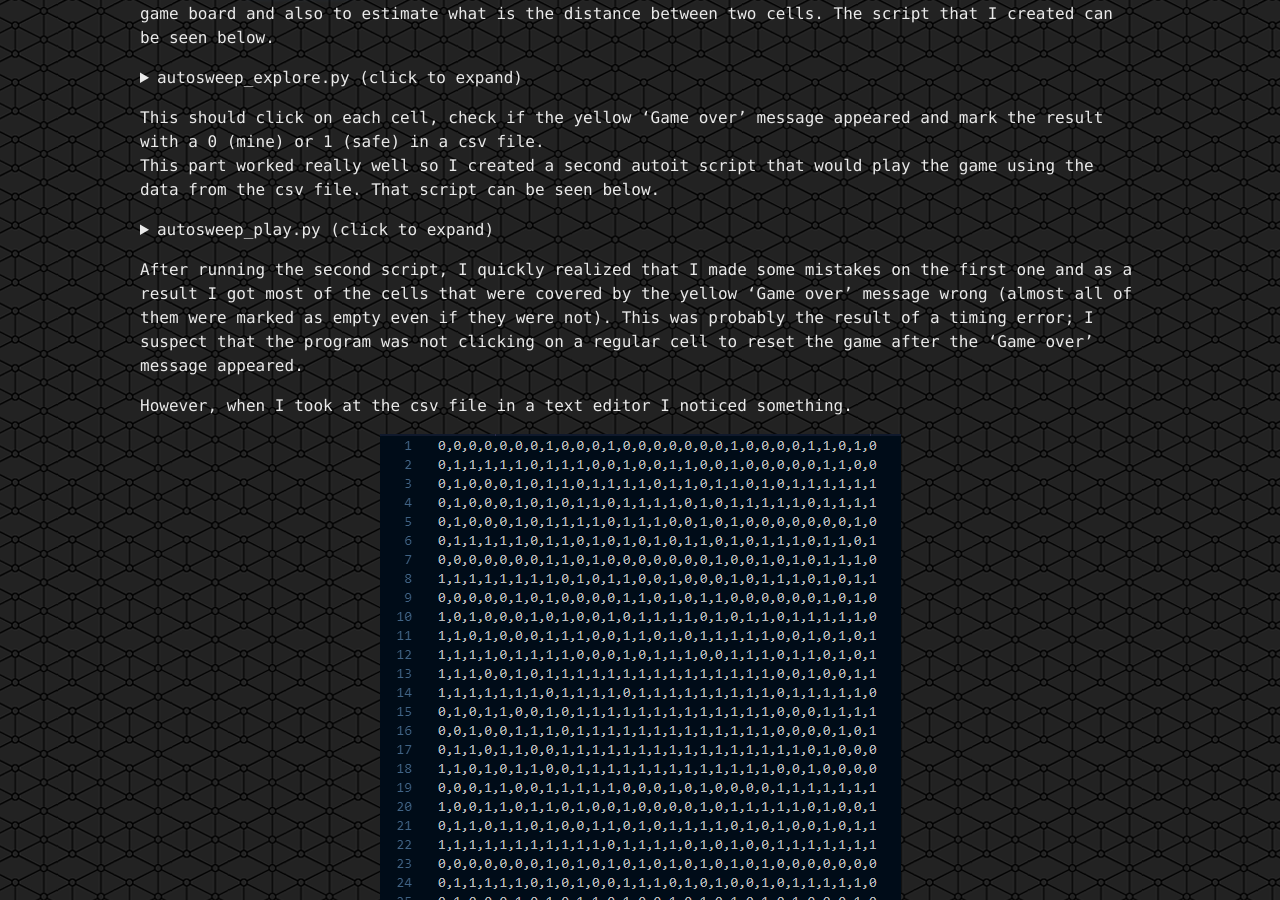
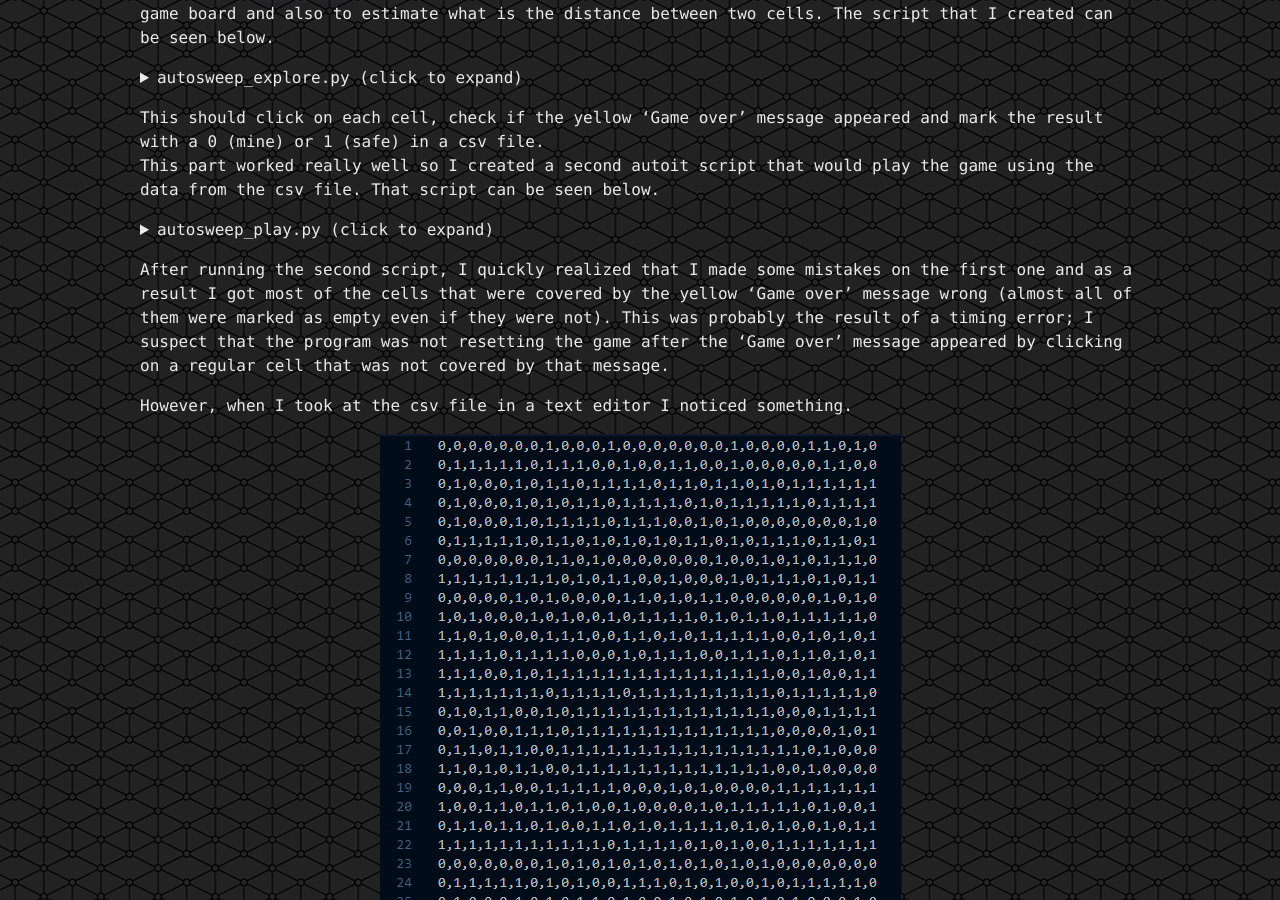
Before and after one commit to Cristi075/cristi075.github.io, a Jekyll site: the page built from _posts/2019-08-06-De1CTF 2019 Mine Sweeping Writeup.markdown, in a window 1280 px wide and 900 px high, scrolled down 1589 px. Built offline with Jekyll 4.4.1, drawn with Linux system fonts in a browser that asks for light colours.

Commit message:
Small correction

```diff
--- a/_posts/2019-08-06-De1CTF 2019 Mine Sweeping Writeup.markdown
+++ b/_posts/2019-08-06-De1CTF 2019 Mine Sweeping Writeup.markdown
@@ -180,7 +180,7 @@ Next
 </p>
 </details>
 
-After running the second script, I quickly realized that I made some mistakes on the first one and as a result I got most of the cells that were covered by the yellow 'Game over' message wrong (almost all of them were marked as empty even if they were not). This was probably the result of a timing error;  I suspect that the program was not clicking on a regular cell to reset the game after the 'Game over' message appeared.
+After running the second script, I quickly realized that I made some mistakes on the first one and as a result I got most of the cells that were covered by the yellow 'Game over' message wrong (almost all of them were marked as empty even if they were not). This was probably the result of a timing error;  I suspect that the program was not resetting the game after the 'Game over' message appeared by clicking on a regular cell that was not covered by that message.
 
 However, when I took at the csv file in a text editor I noticed something.
 
```
